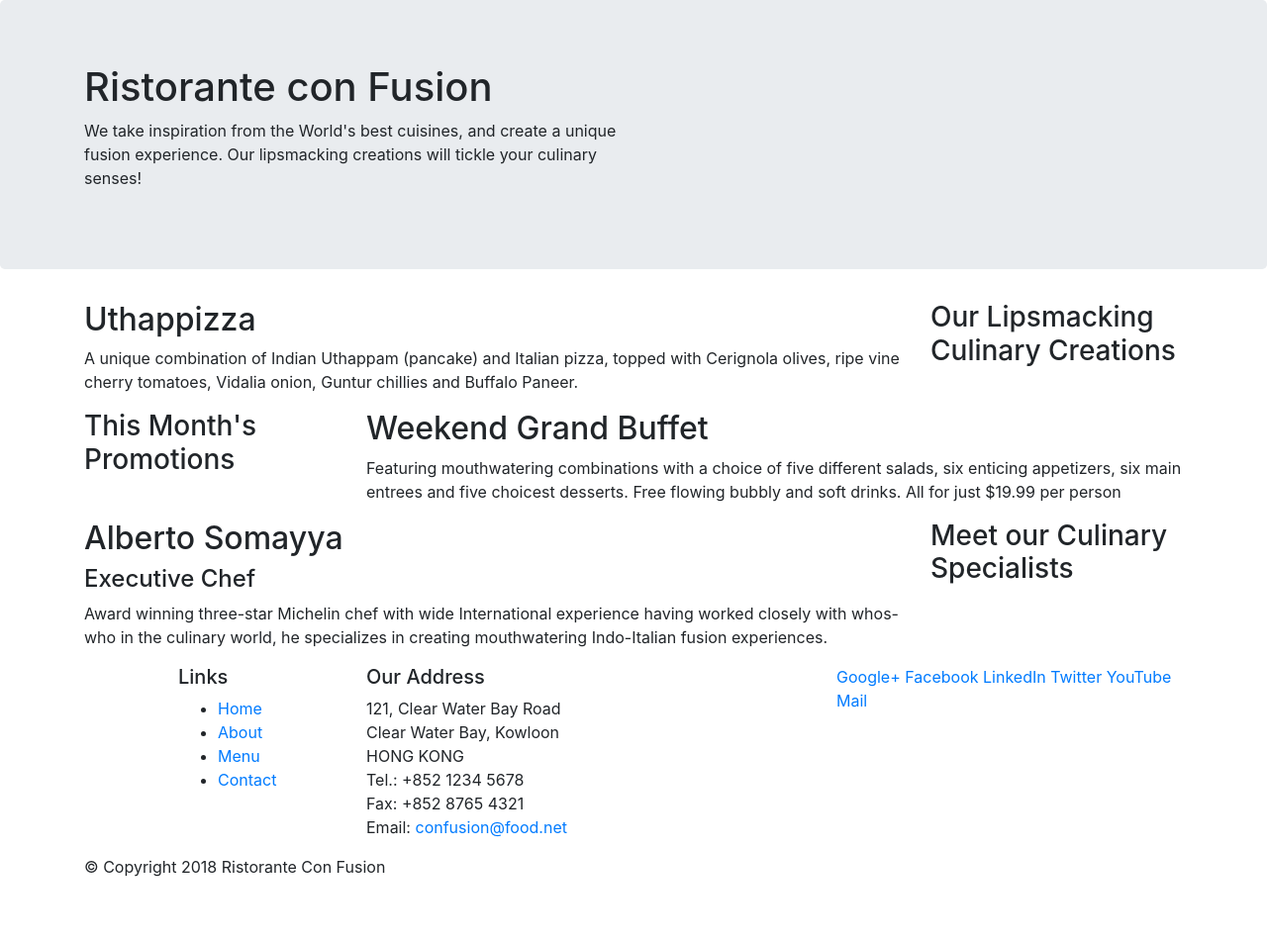
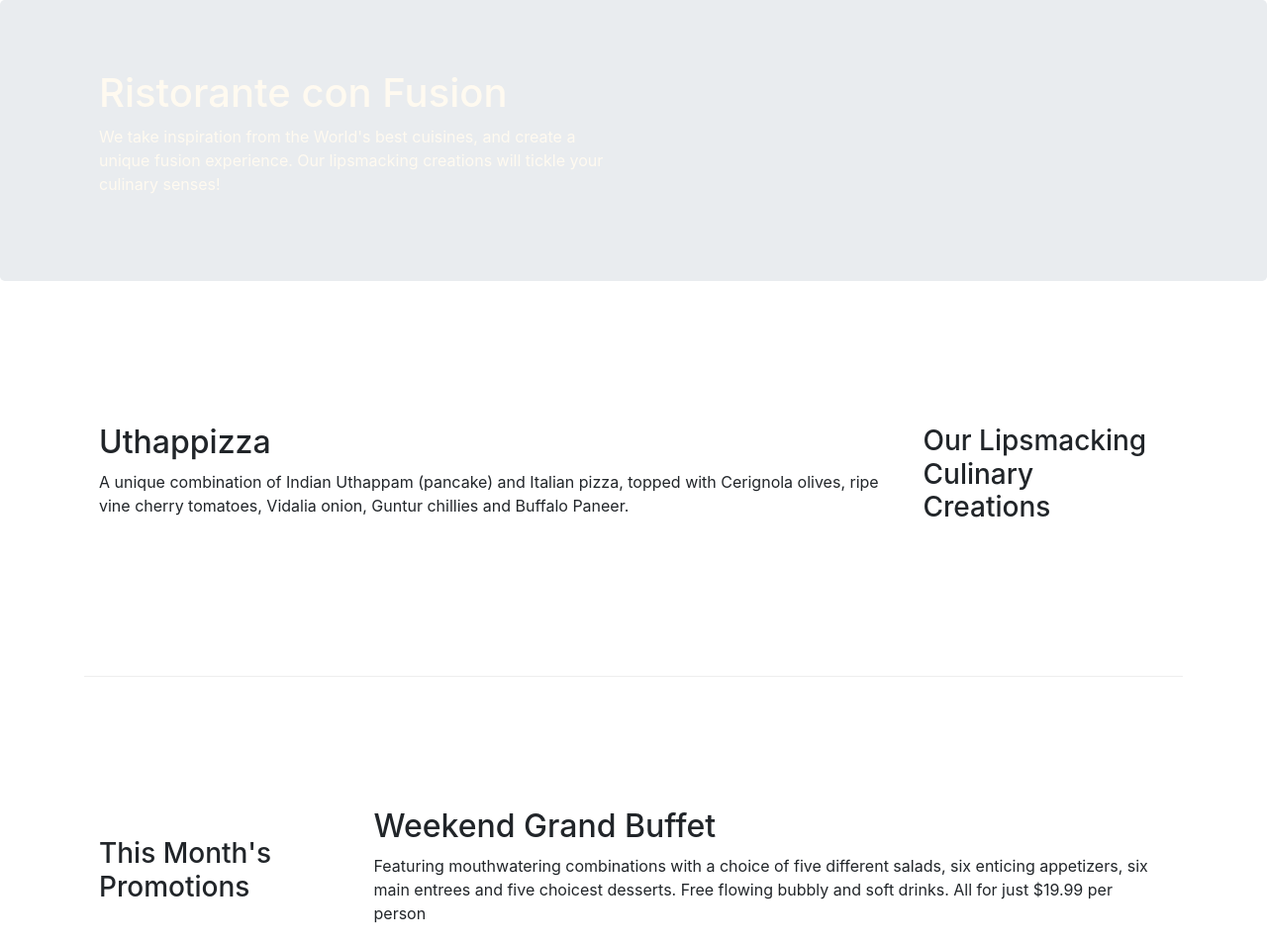
Before and after one commit to dimple0812/Ristorante-Confusion, a website: page index.html in a window 1280 px wide. Shown: the top 954 px of the page at 99% size. Before the commit the page ends 904 px from the top, so only its background shows below. Drawn offline with nearby package versions, Linux system fonts and the light colour scheme.

Commit message:
bootstrap grid part2

```diff
--- /dev/null
+++ b/css/style.css
@@ -0,0 +1,26 @@
+.row-header{
+	margin:0px auto;
+	padding: 0px auto;
+}
+.row-content{
+	margin:0px auto;
+	padding:50px 0px 50px 0px;
+	border-bottom:1px ridge;
+	min-height:400px;
+}
+.footer{
+	background-color:#D1C4E9;
+	margin:0px auto;
+	padding:20px 0px 20px 0px;
+}
+.jumbotron{
+	padding:70px 30px 70px 30px;
+	margin:0px auto;
+	background:#957CD;
+	color:floralwhite;
+}
+.address{
+	font-size:80%;
+	margin:0px;
+	color:#0f0f0f;
+}
--- a/index.html
+++ b/index.html
@@ -9,6 +9,7 @@
 
     <!-- Bootstrap CSS -->
     <link rel="stylesheet" href="node_modules/bootstrap/dist/css/bootstrap.min.css">
+	<link rel="stylesheet" href="css/style.css">
     <title>Ristorante Con Fusion</title>
 </head>
 
@@ -16,7 +17,7 @@
 
     <header class="jumbotron">
         <div class="container">
-            <div class="row">
+            <div class="row row-header">
                 <div class="col-12 col-sm-6">
                     <h1>Ristorante con Fusion</h1>
                     <p>We take inspiration from the World's best cuisines, and create a unique fusion experience. Our lipsmacking creations will tickle your culinary senses!</p>
@@ -28,7 +29,7 @@
     </header>
 
     <div class="container">
-        <div class="row">
+        <div class="row row-content align-items-center">
             <div class="col-12 col-sm-4 order-sm-last col-md-3">
                 <h3>Our Lipsmacking Culinary Creations</h3>
             </div>
@@ -39,7 +40,7 @@
         </div>
 
 
-        <div class="row">
+        <div class="row row-content align-items-center">
             <div class="col-12 col-sm-4 col-md-3">
                 <h3>This Month's Promotions</h3>
             </div>
@@ -49,7 +50,7 @@
             </div>
         </div>
 
-        <div class="row">
+        <div class="row row-content align-items-center">
             <div class="col-12 col-sm-4 order-sm-last col-md-3">
                 <h3>Meet our Culinary Specialists</h3>
             </div>
@@ -61,12 +62,12 @@
         </div>
     </div>
 
-    <footer>
+    <footer class="footer">
         <div class="container">
             <div class="row">
                 <div class="col-4 offset-1 col-sm-2">
                     <h5>Links</h5>
-                    <ul>
+                    <ul class="list-unstyled">
                         <li><a href="#">Home</a></li>
                         <li><a href="#">About</a></li>
                         <li><a href="#">Menu</a></li>
@@ -84,8 +85,8 @@
 		              Email: <a href="mailto:confusion@food.net">confusion@food.net</a>
 		           </address>
                 </div>
-                <div class="col-12 col-sm-4">
-                    <div>
+                <div class="col-12 col-sm-4 align-self-center">
+                    <div class="text-center">
                         <a href="http://google.com/+">Google+</a>
                         <a href="http://www.facebook.com/profile.php?id=">Facebook</a>
                         <a href="http://www.linkedin.com/in/">LinkedIn</a>
@@ -95,7 +96,7 @@
                     </div>
                 </div>
            </div>
-           <div class="row">
+           <div class="row justify-content-center">
                 <div class="col-auto">
                     <p>© Copyright 2018 Ristorante Con Fusion</p>
                 </div>
```
